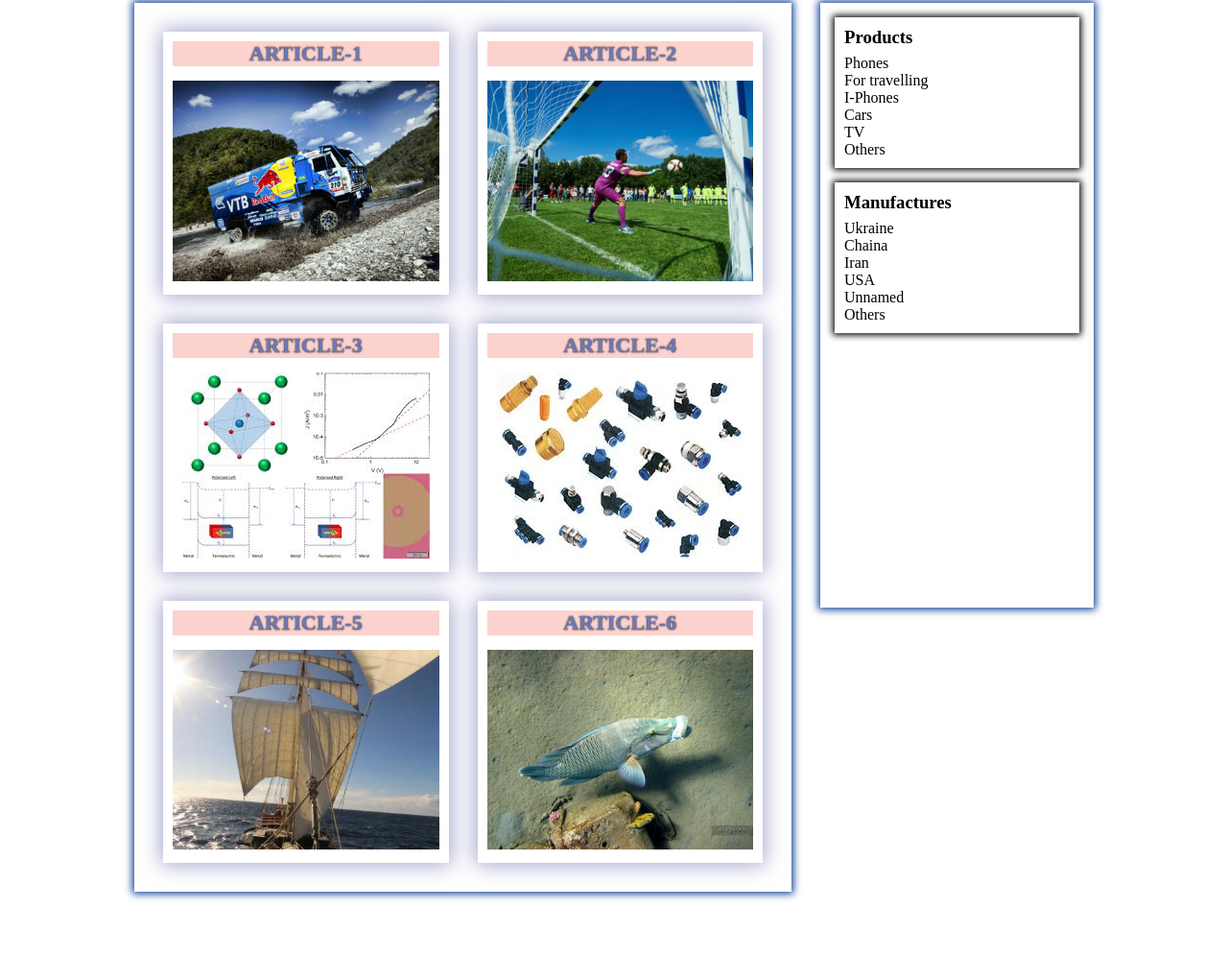
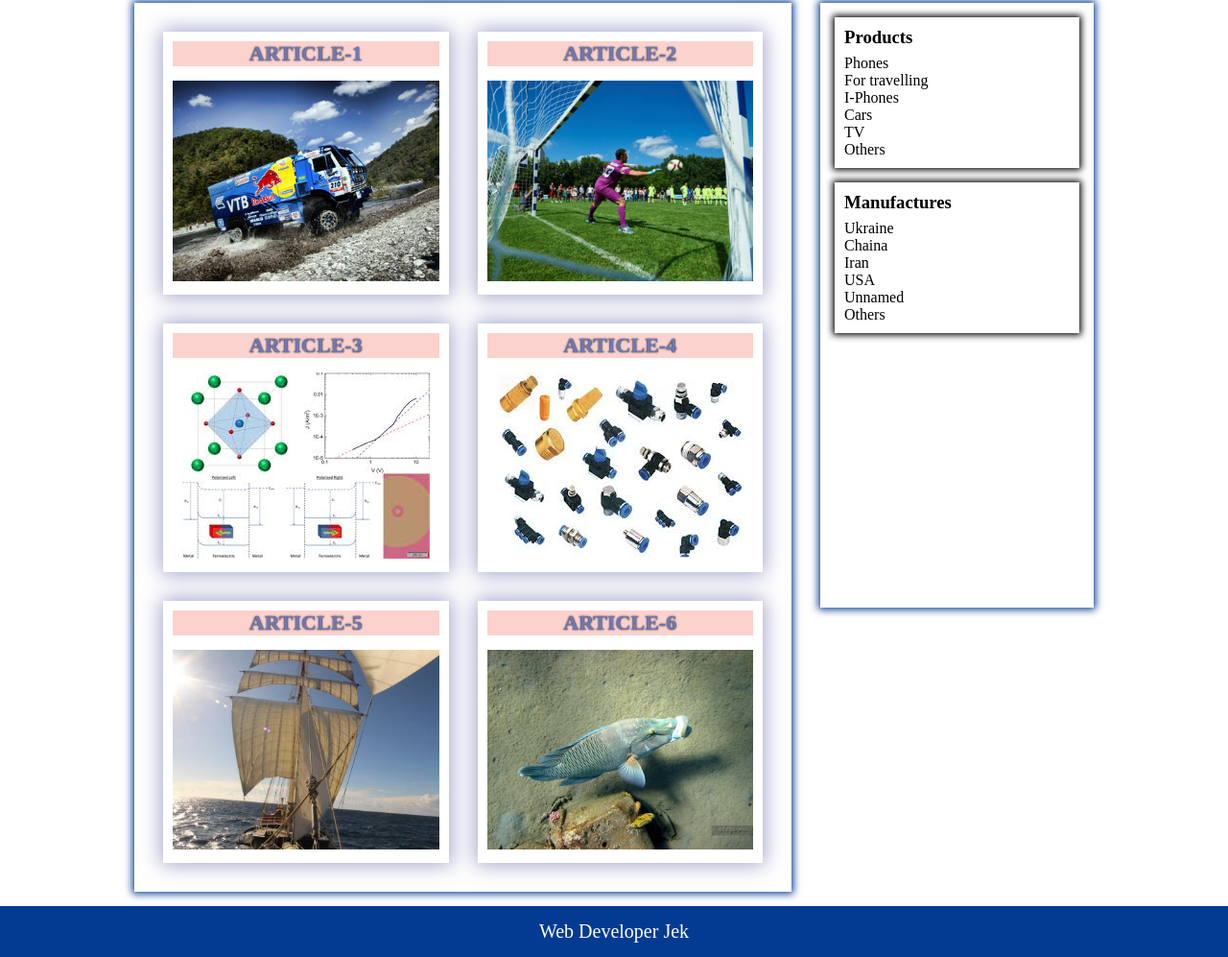
Before and after one commit to YevgeniyPivnyak/JavaScriptProjects, a plain HTML site: page index.html in a window 1280 px wide. Shown: the part 173-1170 px from the top of the page at 96% size. Before the commit the page ends 1117 px from the top, so only its background shows below. Drawn offline with Linux system fonts and the light colour scheme.

Commit message:
created footer

```diff
--- a/index.html
+++ b/index.html
@@ -91,6 +91,9 @@
             </div>
         </div>
     </div>
+    <footer>
+        <a href="#">Web Developer Jek</a>
+    </footer>
 </body>
 
 </html>
--- a/style.css
+++ b/style.css
@@ -118,6 +118,21 @@ background: #7224ff;
   margin: 0 0 7px 0;
 }
 
+footer {
+  background: #043b92;
+
+  text-align: center;
+  padding: 15px;
+
+}
+
+footer a{
+  color: #ffff;
+  text-decoration: none;
+  font-size: 20px;
+
+}
+
 @media(max-width: 1060px ){
   #content-wrap {
     margin: 0 15px;
```
